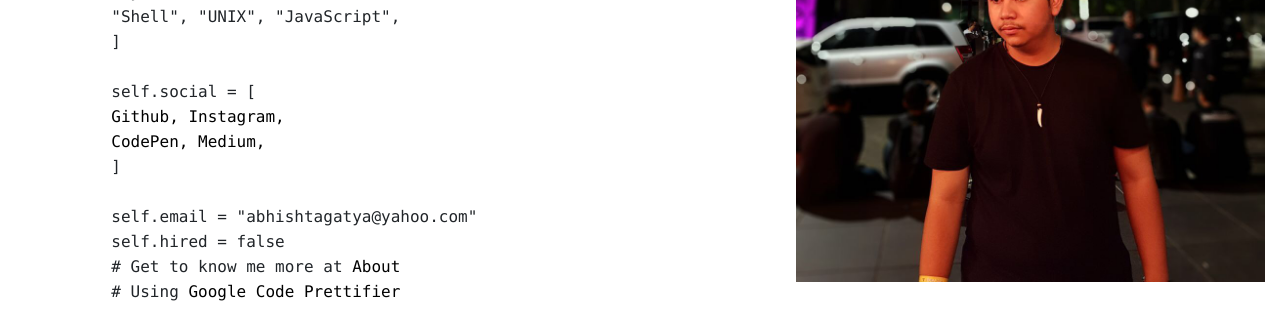
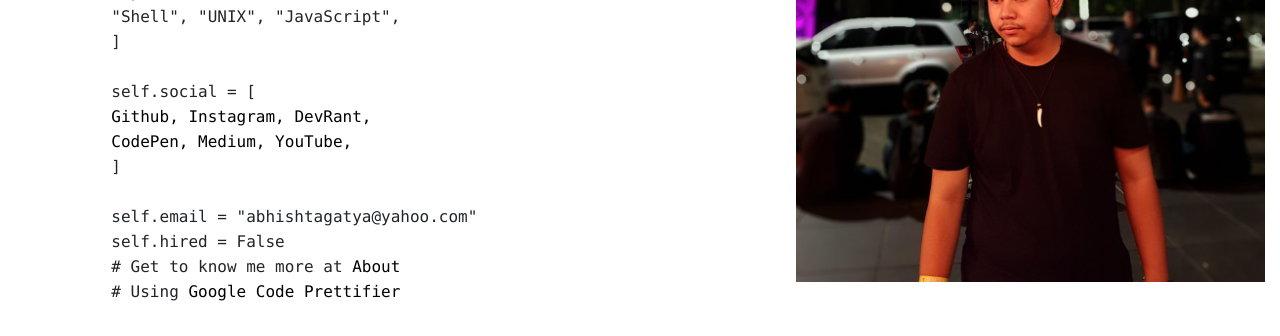
Before and after one commit to abhishtagatya/abhishtagatya.github.io, a Jekyll site: the page built from index.html, in a window 1280 px wide. Shown: the part 454-790 px from the top of the page. Built offline with Jekyll 4.4.1, drawn with Linux system fonts in a browser that asks for light colours.

Commit message:
Added Links and Social Medias

```diff
--- a/index.html
+++ b/index.html
@@ -21,11 +21,11 @@
           "Shell", "UNIX", "JavaScript",
           ]<br>
           self.social = [
-          <a href="">Github,</a> <a href="">Instagram,</a>
-          <a href="">CodePen,</a> <a href="">Medium,</a>
+          <a href="https://github.com/abhishtagatya">Github,</a> <a href="http://instagram.com/abhishtagatya">Instagram,</a> <a href="https://devrant.com/users/dotPy">DevRant,</a>
+          <a href="https://codepen.io/YouCode/">CodePen,</a> <a href="https://medium.com/@gatya">Medium,</a> <a href="https://www.youtube.com/channel/UC5rirO_FeyaJ1E261l_qTww">YouTube,</a>
           ]<br>
           self.email = "abhishtagatya@yahoo.com"
-          self.hired = false
+          self.hired = False
           # Get to know me more at <a a class="code-link" href="{{site.baseurl}}/about.html">About</a>
           # Using <a href="https://github.com/google/code-prettify">Google Code Prettifier</a>
       </code>
```
